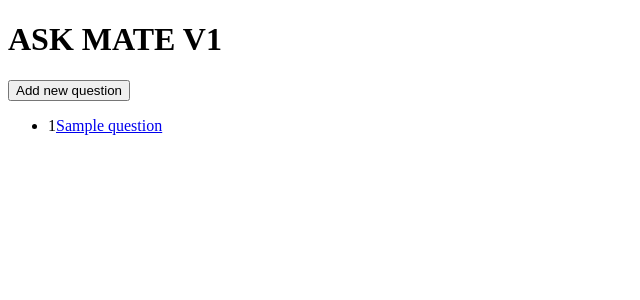
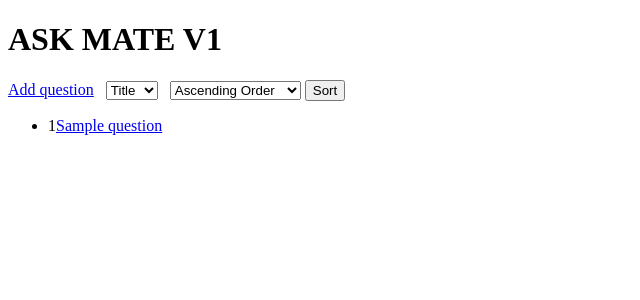
Before and after one commit to KubaL92/AskMate-v2, a Flask app: template Templates/main_page.html in a window 1280 px wide. Shown: the top 300 px of the page, without its empty margins (0-640 px from the left). Run offline with Flask 2, Linux system fonts and the light colour scheme; the template is opened without the code that fills it: most values are stand-ins (such as "Sample title", 1, 10 or a date in 2020); parts of the project's set-up code (start-up, migrations or seed data) failed here and were passed over.

Commit message:
sorted added

```diff
--- a/Templates/main_page.html
+++ b/Templates/main_page.html
@@ -5,9 +5,26 @@
 {% endblock %}
 {% block content %}
     <h1>ASK MATE V1</h1>
-    <form action="/add_question">
-        <input type="submit" value="Add new question">
-    </form>
+    <a href="/add_question">Add question</a>
+
+    &nbsp;
+    <select name="order_by" form="sort-question-form">
+            <option selected value="title">Title</option>
+            <option value="submission_time">Time</option>
+    </select>
+    &nbsp;
+    <select name="order_direction" form="sort-question-form">
+            <option selected value="asc" >Ascending Order</option>
+            <option value="desc">Descending Order</option>
+    </select>
+
+
+    <input type="submit" value="Sort" form="sort-question-form">
+
+    <form action="/list" id="sort-question-form" method="GET"></form>
+
+
+
     <ul>
     {% for question in user_questions %}
         <li>{{ question['id'] }}<a href="{{ url_for('route_spec_question', id=question['id']) }}">{{ question['title'] }}</a></li>
--- a/server.py
+++ b/server.py
@@ -6,9 +6,9 @@ app = Flask(__name__, template_folder='Templates')
 
 @app.route('/')
 def route_index():
-    user_questions = connection.csv_to_list('sample_data/question.csv')
+    return redirect('/list')
 
-    return render_template('main_page.html', user_questions=user_questions)
+
 
 
 @app.route('/add_question')
@@ -52,17 +52,25 @@ def add_new_answer(id_):
                            answers=answers)
 
 
-# /list?order_by=title &order_direction=desc
-@app.route("/list", methods=['GET', 'POST'])
+# /list?order_by=title & order_direction=desc
+@app.route("/list", methods=['GET'])
 def order_question():
 
     user_questions = connection.csv_to_list('sample_data/question.csv')
+
     order_by = request.args.get('order_by')
     order_direction = request.args.get('order_direction')
+    if order_by in ["id", "submission_time", "view_number", "vote_number", "title", "message", "image"]:
+        if order_direction == "asc":
+            user_questions = sorted(user_questions, key=lambda dict_: dict_[order_by])
+        else:
+            user_questions = sorted(
+                user_questions,
+                key=lambda dict_: dict_[order_by],
+                reverse=True)
 
-
-    return render_template("question_page.html", )
-
+        return render_template('main_page.html', user_questions=user_questions)
+    return render_template('main_page.html', user_questions=user_questions)
 
 
 if __name__ == "__main__":
```
